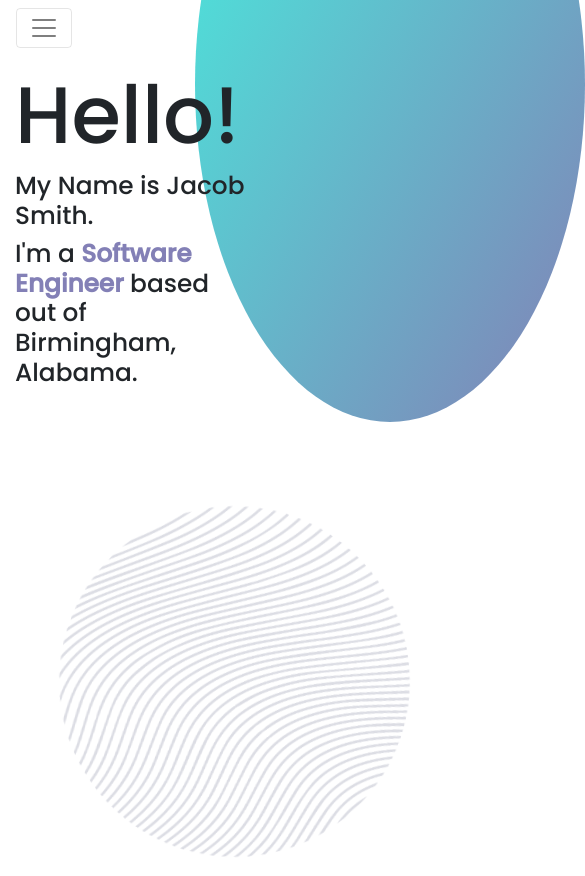
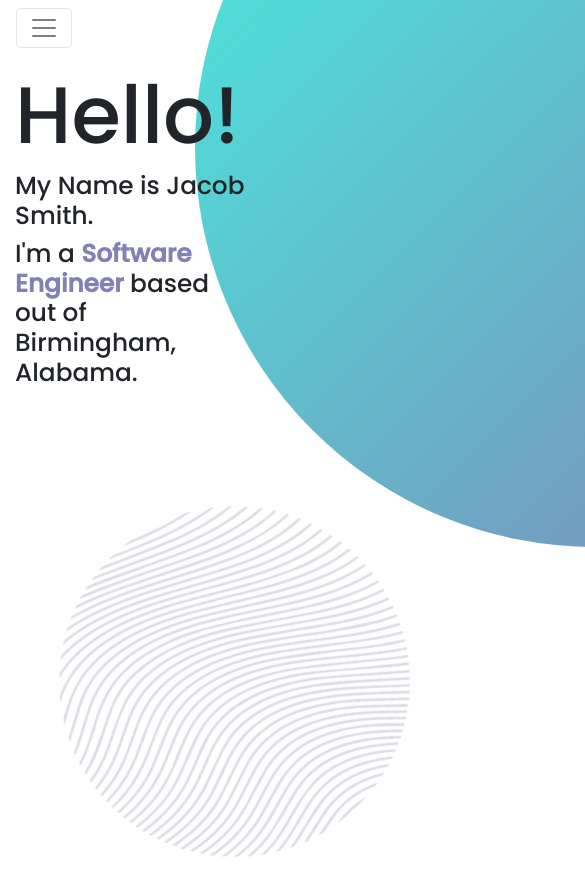
Before and after one commit to xcob/resume2020, a React (Create React App) app: page / in a window 390 px wide. Shown: the top 876 px of the page, 585 px wide, since content can reach past the window. Built offline with nearby package versions, Linux system fonts and the light colour scheme.

Commit message:
mobile circle div reeeeeee

```diff
--- a/src/App.css
+++ b/src/App.css
@@ -92,8 +92,8 @@ ul {
     left: 50%;
     top: -30%;
     z-index: 0;
-    height: 80vh;
-    width: 100vw;
+    height: 50rem;
+    width: 50rem;
     overflow: hidden;
   }
 }
--- a/src/App.js
+++ b/src/App.js
@@ -78,11 +78,11 @@ function Home() {
 
 
         <div className="circleDiv"></div>
-        <Image src="Lines.png" className="linesBgTop" roundedCircle fluid  />
+          <Image src="Lines.png" className="linesBgTop" roundedCircle fluid  />
         <div >
 
         </div>
-       <div className="" stylw={{ overflow: 'hidden'}}>
+       <div className="" style={{ overflow: 'hidden'}}>
          <Image src="Lines.png" className="linesBgBot" roundedCircle fluid  />
        </div>
        </Container>
```
